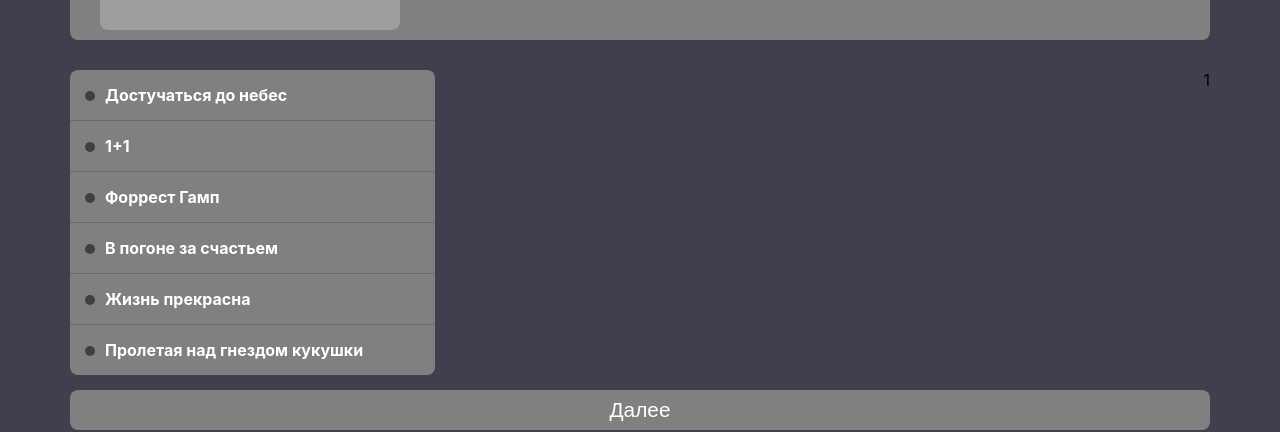
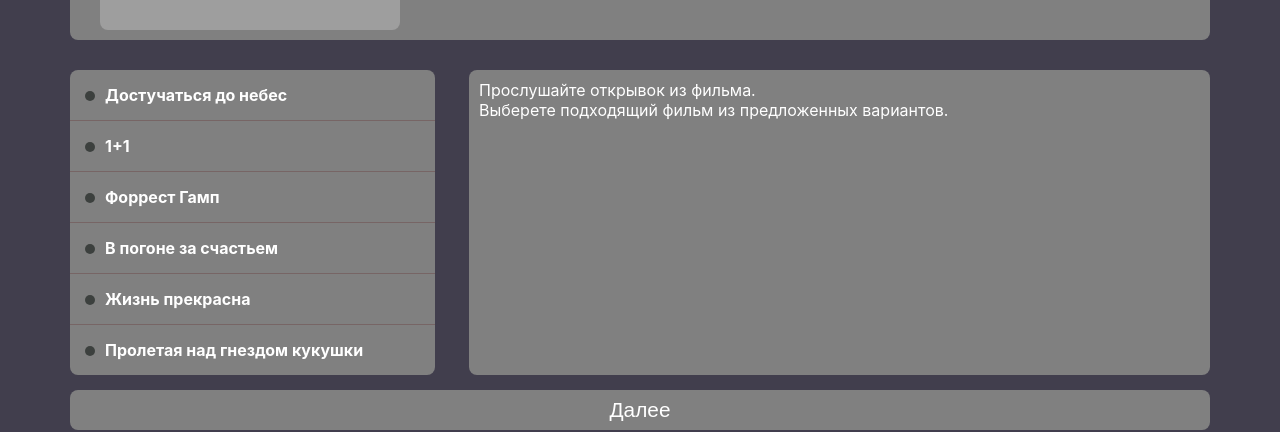
Before and after one commit to Icexes/songbird, a React app: page / in a window 1280 px wide. Shown: the part 299-731 px from the top of the page. Built offline with nearby package versions, Linux system fonts and the light colour scheme; no server answers; grey boxes are pictures that could not be loaded.

Commit message:
feat: add default description section

```diff
--- a/src/Main/Description/Description.jsx
+++ b/src/Main/Description/Description.jsx
@@ -1,10 +1,10 @@
 import React from 'react';
+import PropTypes from 'prop-types'
 import AudioPlayer from '../AudioPlayer/AudioPlayer'
 import './Description.scss';
 
 function Description(props) {
-    const { clickedMovie } = props;
-    console.log(clickedMovie);
+    const {clickedMovie} = props;
     if (clickedMovie) {
         return (
             <div className='movie-description'>
@@ -20,7 +20,25 @@
             </div>
         )
     }
-    return 1;
+    return (
+        <div className='movie-description'>
+            <div className='movie-description__rules'>
+                Прослушайте открывок из фильма.<br/>
+                Выберете подходящий фильм из предложенных вариантов.
+            </div>
+        </div>
+    )
 }
-
+Description.propTypes = {
+    clickedMovie: PropTypes.shape({
+        posterSrc : PropTypes.string,
+        name: PropTypes.string,
+        translate: PropTypes.string,
+        audioSrc: PropTypes.string,
+        description: PropTypes.string
+    })
+}
+Description.defaultProps = {
+    clickedMovie: undefined
+}
 export default Description;
```
